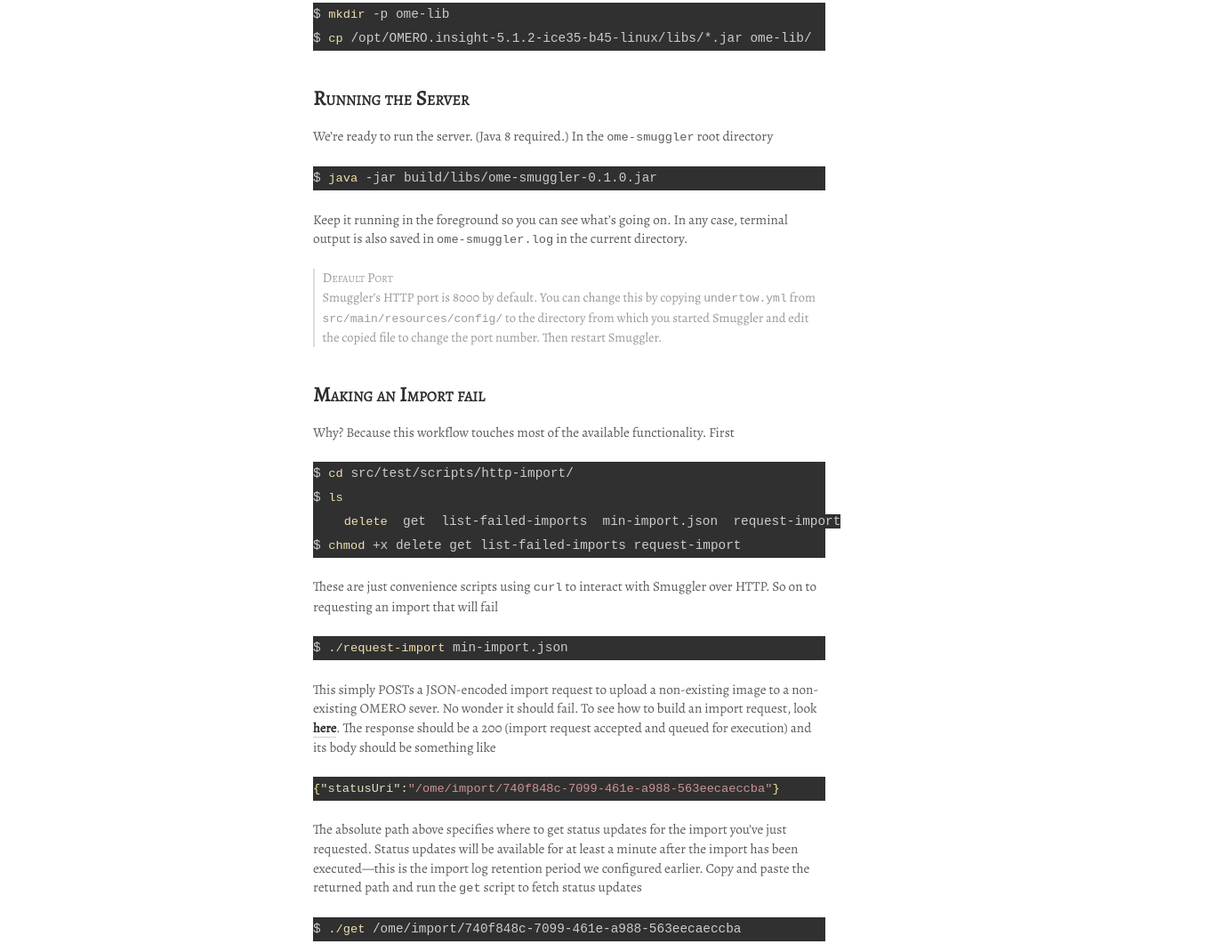
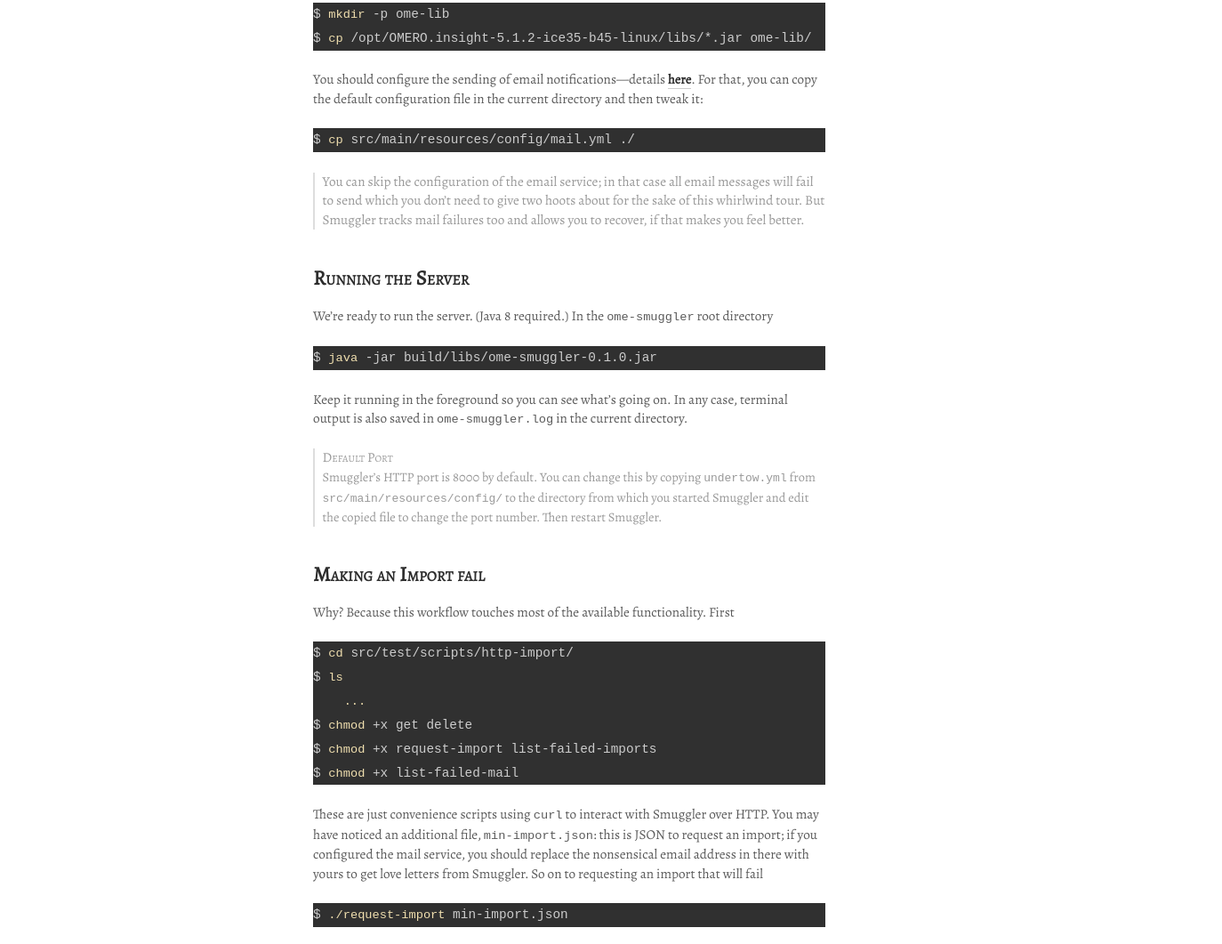
Before and after one commit to c0c0n3/ome-smuggler, a plain HTML site: page docs/content/examples/whirlwind-tour.html in a window 1280 px wide. Shown: the part 1072-2133 px from the top of the page at 89% size, 1374 px wide, since content can reach past the window. Drawn offline with nearby package versions, Linux system fonts and the light colour scheme.

Commit message:
update whirlwind tour with info about email notifications.

```diff
--- a/docs/content/examples/whirlwind-tour.html
+++ b/docs/content/examples/whirlwind-tour.html
@@ -59,6 +59,11 @@ $ <span class="kw">emacs</span> import.yml</code></pre>
 <p>(If you want to play around with the import configuration, read <a href="https://github.com/c0c0n3/ome-smuggler/blob/master/src/main/java/ome/smuggler/config/items/ImportConfig.java">this</a>.) Now we need to bring in the OMERO libraries; Smuggler expects to find them in the <code>ome-lib</code> directory in the current directory. (Though it can be configured to be wherever you like.) You can copy the <code>jar</code> files over from your local Insight or OMERO <code>libs</code> directory, e.g.</p>
 <pre class="sourceCode bash"><code class="sourceCode bash">$ <span class="kw">mkdir</span> -p ome-lib
 $ <span class="kw">cp</span> /opt/OMERO.insight-5.1.2-ice35-b45-linux/libs/*.jar ome-lib/</code></pre>
+<p>You should configure the sending of email notifications—details <a href="https://github.com/c0c0n3/ome-smuggler/blob/master/src/main/java/ome/smuggler/config/items/MailConfig.java">here</a>. For that, you can copy the default configuration file in the current directory and then tweak it:</p>
+<pre class="sourceCode bash"><code class="sourceCode bash">$ <span class="kw">cp</span> src/main/resources/config/mail.yml ./</code></pre>
+<p class="side-note">
+You can skip the configuration of the email service; in that case all email messages will fail to send which you don’t need to give two hoots about for the sake of this whirlwind tour. But Smuggler tracks mail failures too and allows you to recover, if that makes you feel better.
+</p>
 <h2 id="running-the-server">Running the Server</h2>
 <p>We’re ready to run the server. (Java 8 required.) In the <code>ome-smuggler</code> root directory</p>
 <pre class="sourceCode bash"><code class="sourceCode bash">$ <span class="kw">java</span> -jar build/libs/ome-smuggler-0.1.0.jar</code></pre>
@@ -71,9 +76,11 @@ $ <span class="kw">cp</span> /opt/OMERO.insight-5.1.2-ice35-b45-linux/libs/*.jar
 <p>Why? Because this workflow touches most of the available functionality. First</p>
 <pre class="sourceCode bash"><code class="sourceCode bash">$ <span class="kw">cd</span> src/test/scripts/http-import/
 $ <span class="kw">ls</span>
-    <span class="kw">delete</span>  get  list-failed-imports  min-import.json  request-import
-$ <span class="kw">chmod</span> +x delete get list-failed-imports request-import</code></pre>
-<p>These are just convenience scripts using <code>curl</code> to interact with Smuggler over HTTP. So on to requesting an import that will fail</p>
+    <span class="kw">...</span>
+$ <span class="kw">chmod</span> +x get delete
+$ <span class="kw">chmod</span> +x request-import list-failed-imports
+$ <span class="kw">chmod</span> +x list-failed-mail</code></pre>
+<p>These are just convenience scripts using <code>curl</code> to interact with Smuggler over HTTP. You may have noticed an additional file, <code>min-import.json</code>: this is JSON to request an import; if you configured the mail service, you should replace the nonsensical email address in there with yours to get love letters from Smuggler. So on to requesting an import that will fail</p>
 <pre class="sourceCode bash"><code class="sourceCode bash">$ <span class="kw">./request-import</span> min-import.json </code></pre>
 <p>This simply POSTs a JSON-encoded import request to upload a non-existing image to a non-existing OMERO sever. No wonder it should fail. To see how to build an import request, look <a href="https://github.com/c0c0n3/ome-smuggler/blob/master/src/main/java/ome/smuggler/web/imports/ImportRequest.java">here</a>. The response should be a 200 (import request accepted and queued for execution) and its body should be something like</p>
 <pre class="sourceCode json"><code class="sourceCode json"><span class="fu">{</span><span class="dt">&quot;statusUri&quot;</span><span class="fu">:</span><span class="st">&quot;/ome/import/740f848c-7099-461e-a988-563eecaeccba&quot;</span><span class="fu">}</span></code></pre>
@@ -93,18 +100,17 @@ $ <span class="kw">chmod</span> +x delete get list-failed-imports request-import
 <pre class="sourceCode bash"><code class="sourceCode bash">$ <span class="kw">./list-failed-imports</span></code></pre>
 <p>you should get back an empty JSON array as there are no failed imports being tracked, so all you should see in the response body is</p>
 <pre class="sourceCode json"><code class="sourceCode json"><span class="ot">[]</span></code></pre>
-<h6 id="note">Note</h6>
-<p>On failure, Smuggler sends a notification email to both the user who requested the import (see contents of <code>min-import.json</code>) and the system administrator. Email notifications are disabled until we sort out the mail server issue. (Let me know if you want to try using Gmail, in which case I can merge the code in to enable the feature.)</p>
+<p>On failure, Smuggler sends a notification email to both the user who requested the import (see contents of <code>min-import.json</code>) and the system administrator— assuming you <a href="https://github.com/c0c0n3/ome-smuggler/blob/master/src/main/java/ome/smuggler/config/items/MailConfig.java">configured one</a>. If you didn’t configured the mail service earlier, then the sending of emails will fail, after a couple of days of trying though—as per default configuration. On giving up sending, Smuggler stores the failed email messages and lets you manage them through its REST API just like we’ve done for failed imports. Use the <code>list-failed-mail</code> script to list them, and then the <code>get</code> and <code>delete</code> scripts; the messages are stored in MIME format so they can be piped directly into a program such as <code>sendmail</code> to send them off.</p>
 <h2 id="success-scenario">Success Scenario</h2>
 <p>All you need to make an image trek into OMERO is to POST a request for existing data to an existing OMERO server. Create a new file <code>my-import.json</code> taking <code>min-import.json</code> as an example and referring to <a href="https://github.com/c0c0n3/ome-smuggler/blob/master/src/main/java/ome/smuggler/web/imports/ImportRequest.java">this specification</a>. You will need a valid session key to go in the file; to obtain one, use the OMERO CLI as shown below:</p>
 <pre class="sourceCode bash"><code class="sourceCode bash">$ <span class="kw">omero</span> login
 <span class="kw">Server</span>: [localhost:4064]
 <span class="kw">Username</span>: [root] your-user
 <span class="kw">Password</span>: your-pass
-<span class="kw">Created</span> session 44ecfba2-9266-422e-87e8-cd3604c64c64 (root@localhost:4064)<span class="kw">.</span> <span class="kw">Idle</span> timeout: 10 min. Current group: system</code></pre>
+<span class="kw">Created</span> session 44ecfba2-9266-422e-87e8-cd3604c64c64   (...)</code></pre>
 <p>Copy and paste the session key into <code>my-import.json</code>, then</p>
 <pre class="sourceCode bash"><code class="sourceCode bash">$ <span class="kw">./request-import</span> my-import.json</code></pre>
-<h6 id="note-1">Note</h6>
+<h6 id="note">Note</h6>
 <p>Your OMERO session will expire in 10 minutes. Smuggler needs an active session to run the import; if no other imports are queued, then this is not a problem as your request will be serviced shortly after being put on the queue. I have some experimental code to keep the session alive while the import sits on the queue, but haven’t merged the code in.</p>
   </section>
 </main>
```
Also changed, not shown: 1 other file.
